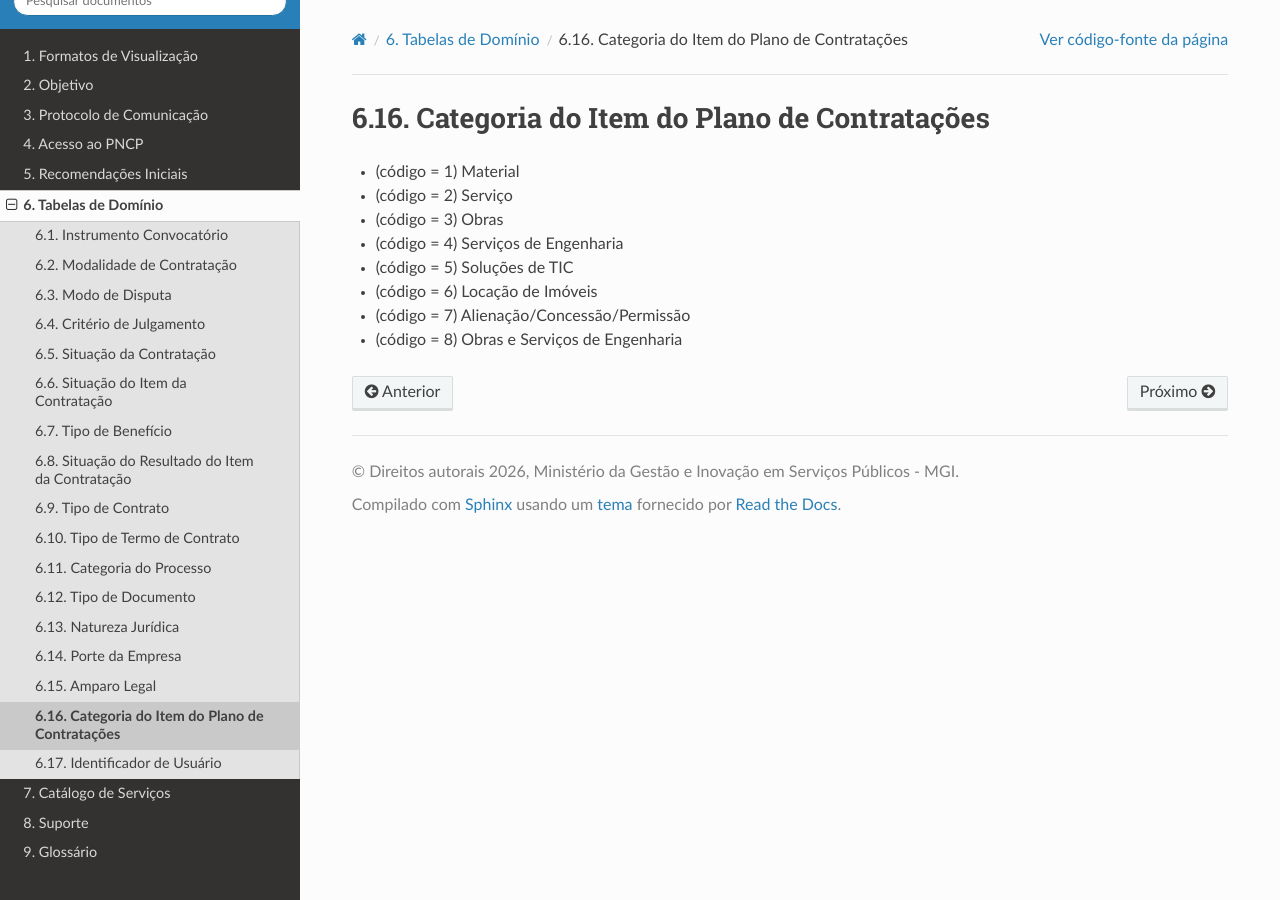
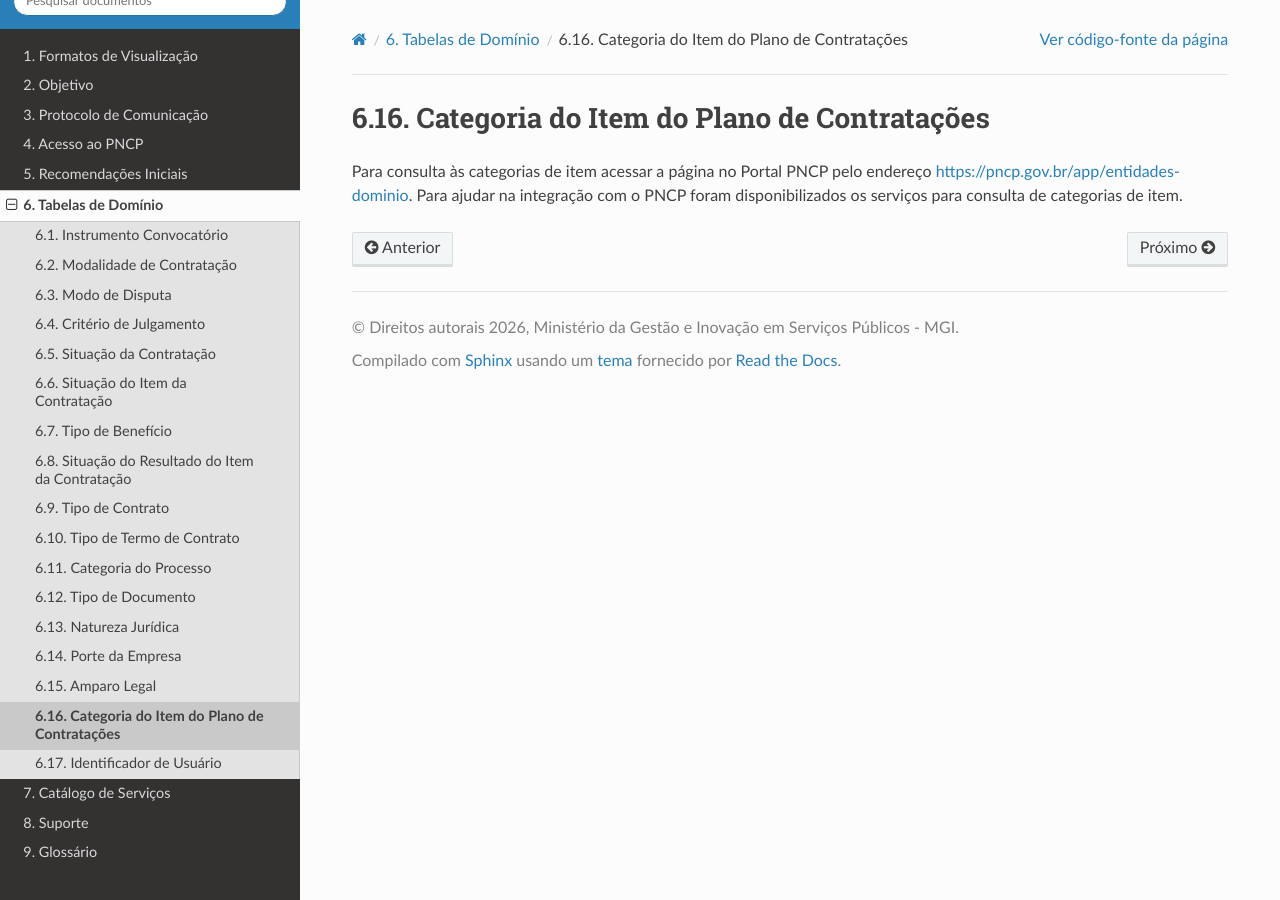
Before and after one commit to sofiaestrelab/Manual-de-Consulta-do-PNCP, a Sphinx documentation site: the page built from docs/source/tabelas_de_dominio/categoria_do_item_do_plano_de_contratacoes.rst, in a window 1280 px wide. Built offline with Sphinx 7.4.7 and the Read the Docs theme 3.1.0, drawn with Linux system fonts in a browser that asks for light colours; pages that are not in the unit, such as notebooks, are missing from menus.

Commit message:
Revise item category section with updated information
Updated the content to provide a link for item categories and removed old category codes.

```diff
--- a/docs/source/tabelas_de_dominio/categoria_do_item_do_plano_de_contratacoes.rst
+++ b/docs/source/tabelas_de_dominio/categoria_do_item_do_plano_de_contratacoes.rst
@@ -1,11 +1,4 @@
 Categoria do Item do Plano de Contratações
-------------------------------------------
+========================================================
 
-- (código = 1) Material
-- (código = 2) Serviço
-- (código = 3) Obras
-- (código = 4) Serviços de Engenharia
-- (código = 5) Soluções de TIC
-- (código = 6) Locação de Imóveis
-- (código = 7) Alienação/Concessão/Permissão
-- (código = 8) Obras e Serviços de Engenharia
+Para consulta às categorias de item acessar a página no Portal PNCP pelo endereço `https://pncp.gov.br/app/entidades-dominio <https://pncp.gov.br/app/entidades-dominio>`_. Para ajudar na integração com o PNCP foram disponibilizados os serviços para consulta de categorias de item.
```
